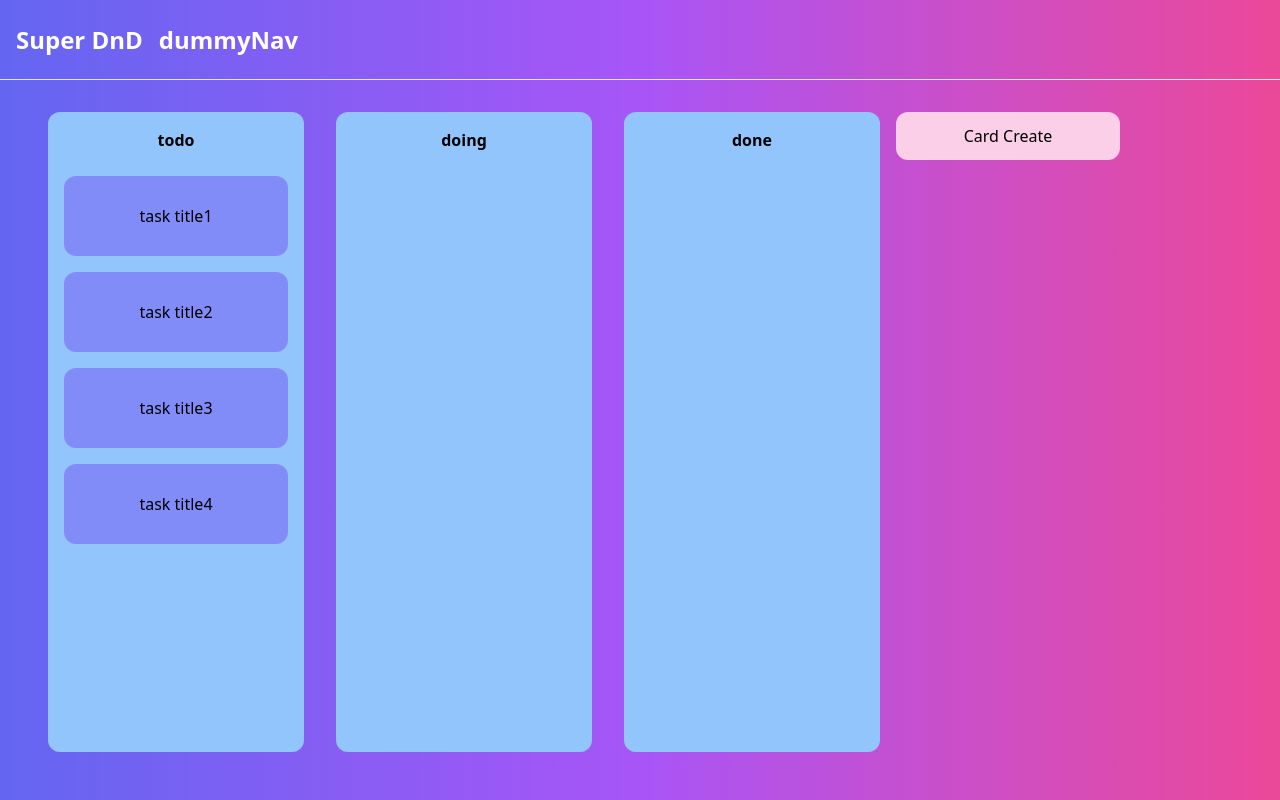
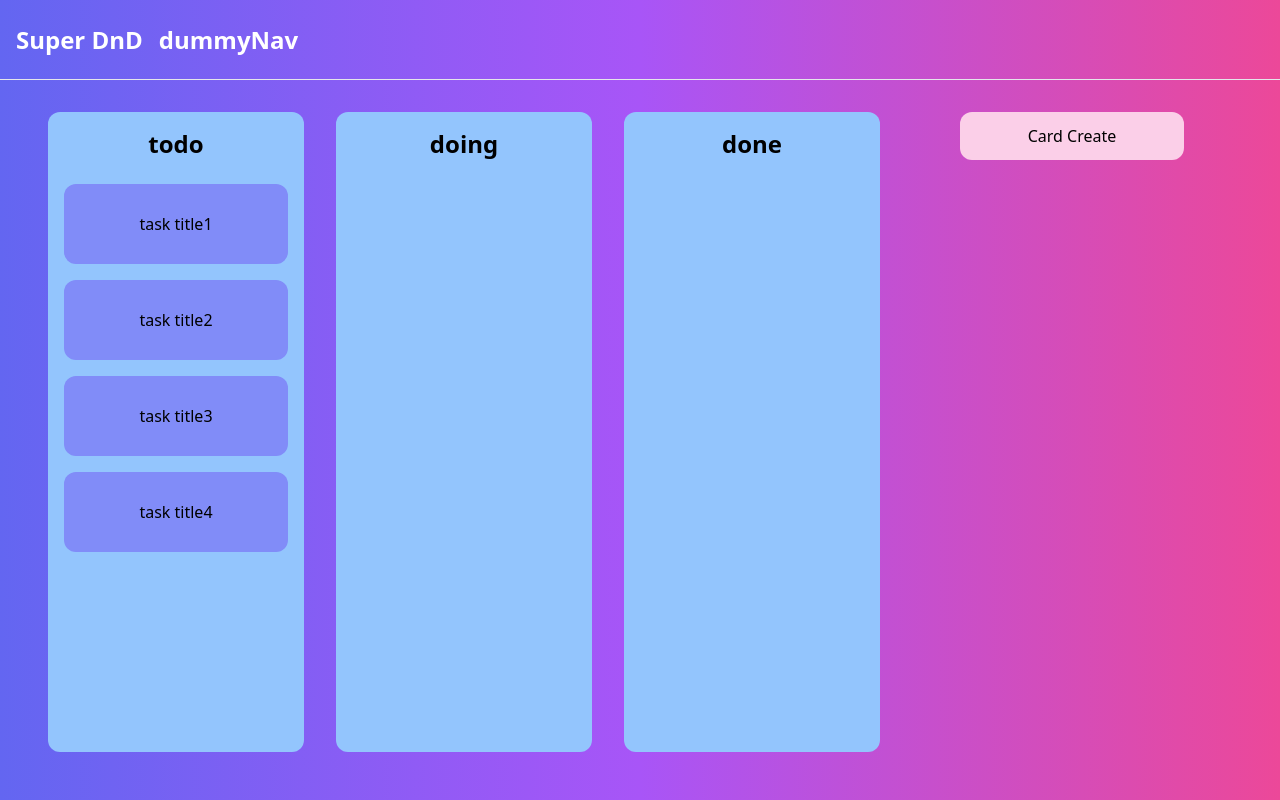
Before and after one commit to hironomiu/typescript-react-html-drag-and-drop, a React (Create React App) app: page / in a window 1280 px wide. Built offline with nearby package versions, Linux system fonts and the light colour scheme.

Commit message:
commited

```diff
--- a/src/components/Board.tsx
+++ b/src/components/Board.tsx
@@ -2,7 +2,11 @@ import React from 'react'
 import Cards from './Cards'
 import { Todo } from '../types'
 import { useSelector, useDispatch } from 'react-redux'
-import { selectTodos, setTodoBoardId } from '../features/todo/todoSlice'
+import {
+  selectTodos,
+  setTodoBoardId,
+  swapTodo,
+} from '../features/todo/todoSlice'
 import {
   selectBoards,
   setAllBoardIsActiveFlase,
@@ -14,9 +18,17 @@ type Props = {
   board: BoardType
   dragged: Dragged
   setDragged: React.Dispatch<React.SetStateAction<Dragged>>
+  dragOverCard: { cardId: number }
+  setDragOverCard: React.Dispatch<React.SetStateAction<{ cardId: number }>>
 }
 
-const Board = ({ board, dragged, setDragged }: Props) => {
+const Board = ({
+  board,
+  dragged,
+  dragOverCard,
+  setDragOverCard,
+  setDragged,
+}: Props) => {
   const dispatch = useDispatch()
   const todos = useSelector(selectTodos)
   const boards = useSelector(selectBoards)
@@ -46,7 +58,14 @@ const Board = ({ board, dragged, setDragged }: Props) => {
       dispatch(setTodoBoardId({ id: board.id, dragged, boards: boards }))
     } else {
       // TODO: board内の要素の入れ替えをここに実装する
-      console.log('drag end else!!!!!!!:', dragged)
+      console.log('drag end else!!!!!!!:', dragged, dragOverCard)
+      dispatch(
+        swapTodo({
+          id: dragged.id,
+          dradragOverCardId: dragOverCard.cardId,
+          boards: boards,
+        })
+      )
     }
     setDragged({ id: 0, current: 'todo', target: 'todo' })
     dispatch(setAllBoardIsActiveFlase())
@@ -96,10 +115,15 @@ const Board = ({ board, dragged, setDragged }: Props) => {
       onDragLeave={handleOnLeave}
       // onDragEnter={() => console.log(`${board.title} drag enter`)}
     >
-      <Cards
-        title={board.title}
-        cards={todos.filter((todo: Todo) => todo.boardId === board.id)}
-      />
+      <div className="my-4 flex flex-col items-center">
+        <span className="font-bold mb-4 text-2xl text-black">
+          {board.title}
+        </span>
+        <Cards
+          cards={todos.filter((todo: Todo) => todo.boardId === board.id)}
+          setDragOverCard={setDragOverCard}
+        />
+      </div>
     </div>
   )
 }
--- a/src/components/Card.tsx
+++ b/src/components/Card.tsx
@@ -1,8 +1,15 @@
 import { Todo } from '../types'
 
-type Props = { card: Todo }
+type Props = {
+  card: Todo
+  setDragOverCard: React.Dispatch<
+    React.SetStateAction<{
+      cardId: number
+    }>
+  >
+}
 
-const Card = ({ card }: Props) => {
+const Card = ({ card, setDragOverCard }: Props) => {
   return (
     <div
       id={card.id.toString()}
@@ -11,6 +18,10 @@ const Card = ({ card }: Props) => {
       onClick={() => alert('clicked:' + card.id + card.body)}
       className="draggable w-56 h-20 bg-indigo-400 my-2 rounded-xl flex items-center justify-center hover:bg-indigo-700 hover:cursor-pointer"
       data-testid={`card-${card.id}`}
+      onDragOver={() =>
+        setDragOverCard((_prev) => (_prev = { cardId: card.id }))
+      }
+      onDragLeave={() => setDragOverCard((_prev) => (_prev = { cardId: 0 }))}
     >
       <span>{card.title}</span>
     </div>
--- a/src/components/Cards.tsx
+++ b/src/components/Cards.tsx
@@ -1,16 +1,22 @@
 import Card from './Card'
 import { Todo } from '../types'
 
-type Props = { title: string; cards: Todo[] }
+type Props = {
+  cards: Todo[]
+  setDragOverCard: React.Dispatch<
+    React.SetStateAction<{
+      cardId: number
+    }>
+  >
+}
 
-const Cards = ({ title, cards }: Props) => {
+const Cards = ({ cards, setDragOverCard }: Props) => {
   return (
-    <div className="my-4 flex flex-col items-center">
-      <span className="font-bold mb-4">{title}</span>
+    <>
       {cards.map((card: Todo) => (
-        <Card key={card.id} card={card} />
+        <Card key={card.id} card={card} setDragOverCard={setDragOverCard} />
       ))}
-    </div>
+    </>
   )
 }
 
--- a/src/components/Main.tsx
+++ b/src/components/Main.tsx
@@ -1,15 +1,26 @@
-import { useMain } from '../hooks/useMain'
+import { useState } from 'react'
 import Board from './Board'
 import { useSelector, useDispatch } from 'react-redux'
 import { selectBoards } from '../features/board/board.Slice'
 import { selectTodos, addTodo } from '../features/todo/todoSlice'
+import { Dragged } from '../types'
 
 const Main = () => {
   const dispatch = useDispatch()
   const boards = useSelector(selectBoards)
   const todos = useSelector(selectTodos)
+
   // TODO: グローバルで持つか？
-  const { dragged, setDragged } = useMain()
+  const [dragged, setDragged] = useState<Dragged>({
+    id: 0,
+    current: 'todo',
+    target: 'todo',
+  })
+  // TODO: グローバルで持つか？
+  // TODO: カード同士の入れかで使う
+  const [dragOverCard, setDragOverCard] = useState<{ cardId: number }>({
+    cardId: 0,
+  })
 
   const handleClick = () => {
     // APIから取得するまでArray内のidの最大値を取得し+1しセット
@@ -42,9 +53,12 @@ const Main = () => {
             board={board}
             dragged={dragged}
             setDragged={setDragged}
+            dragOverCard={dragOverCard}
+            setDragOverCard={setDragOverCard}
           />
         ))}
-        <div>
+      </div>
+      <div className="flex m-8">
         <button
           className=" border-0 h-12 w-56 rounded-xl bg-pink-200 hover:bg-pink-400"
           onClick={handleClick}
@@ -54,7 +68,6 @@ const Main = () => {
         </button>
       </div>
     </div>
-    </div>
   )
 }
 
--- a/src/features/todo/todoSlice.ts
+++ b/src/features/todo/todoSlice.ts
@@ -1,7 +1,6 @@
 import { createSlice } from '@reduxjs/toolkit'
 import { RootState } from '../../app/store'
 import { BoardType, Todo } from '../../types'
-import { useSelector } from 'react-redux'
 
 type InitialState = {
   todos: Todo[]
@@ -38,6 +37,7 @@ export const todoSlice = createSlice({
       newTodos.push(card)
 
       // ソート処理
+      // TODO: 下に抜き出す
       // TODO: 型
       const resultTodos: any = [] as Todo[]
 
@@ -58,14 +58,63 @@ export const todoSlice = createSlice({
 
       state.todos = [...resultTodos]
     },
+    // TODO: 上のソートを抜き出す
+    sortTodos: (state, action) => {},
     // TODO: 将来的にはAPI叩くのでThunkで実装する
     addTodo: (state, action) => {
       console.log(action.payload)
       state.todos.push(action.payload)
     },
+    swapTodo: (state, action) => {
+      if (action.payload.dradragOverCardId > 0) {
+        const target = {
+          ...state.todos.find((todo) => todo.id === action.payload.id),
+        } as Todo
+        const dradragOverCard = {
+          ...state.todos.find(
+            (todo) => todo.id === action.payload.dradragOverCardId
+          ),
+        } as Todo
+        const newTodos = [
+          ...state.todos.filter((todo) => todo.id !== action.payload.id),
+        ]
+        const index = newTodos.findIndex(
+          (todo) => todo.id === action.payload.dradragOverCardId
+        )
+        if (target.orderId < dradragOverCard.orderId) {
+          console.log('big')
+          newTodos.splice(index + 1, 0, target)
+        } else {
+          newTodos.splice(index, 0, target)
+        }
+
+        console.log('swapTodo:', target, action.payload, index)
+        // ソート処理
+        // TODO: 下に抜き出す
+        // TODO: 型
+        const resultTodos: any = [] as Todo[]
+
+        action.payload.boards.forEach((board: BoardType) => {
+          const newNewTodos = [
+            ...newTodos.filter((todo) => todo.boardId === board.id),
+          ]
+          const sortedTodos: Todo[] = [
+            ...(newNewTodos.map((todo, index) => {
+              todo.orderId = index + 1
+              return { ...todo }
+            }) as Todo[]),
+          ]
+          console.log('sortedTodos:', sortedTodos)
+          resultTodos.push(...sortedTodos)
+        })
+        console.log('resultTodos:', resultTodos)
+
+        state.todos = [...resultTodos]
+      }
+    },
   },
 })
 
 export const selectTodos = (state: RootState) => state.todo.todos
-export const { setTodos, setTodoBoardId, addTodo } = todoSlice.actions
+export const { setTodos, setTodoBoardId, addTodo, swapTodo } = todoSlice.actions
 export default todoSlice.reducer
--- a/src/hooks/useMain.tsx
+++ /dev/null
@@ -1,16 +0,0 @@
-import { useState } from 'react'
-import { Dragged } from '../types'
-
-export const useMain = () => {
-  // TODO: Draggedを自動生成したい(boards内のtitleをユニオン型で定義)
-  const [dragged, setDragged] = useState<Dragged>({
-    id: 0,
-    current: 'todo',
-    target: 'todo',
-  })
-
-  return {
-    dragged,
-    setDragged,
-  }
-}
```
Also changed, not shown: 2 other files (tests, documents, lock files or other folders). Lines whose indentation alone changed are shown as unchanged.
